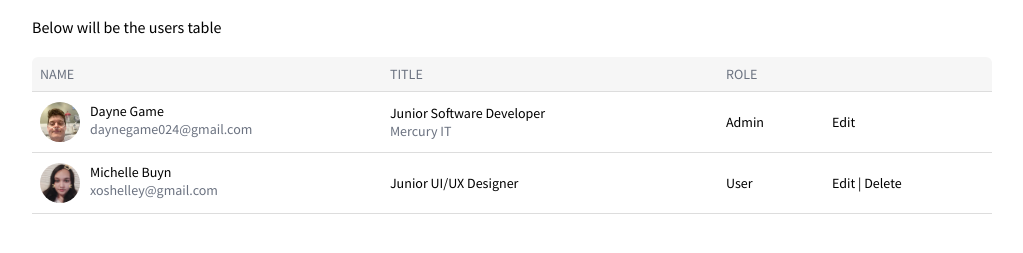
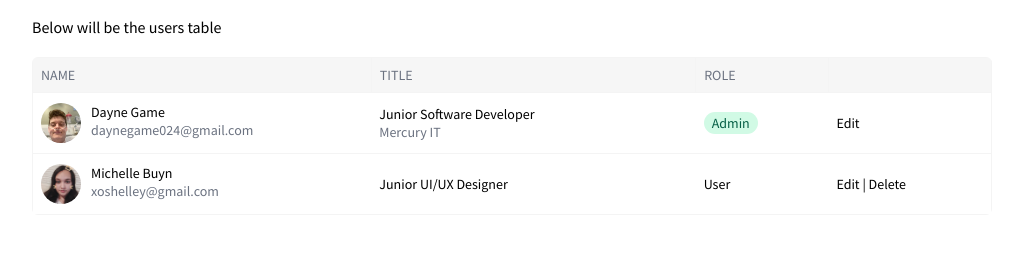
Before and after one commit to Dayne-Game/CSS-Framework, a plain HTML site: page index.html in a window 1280 px wide. Shown: the part 63-316 px from the top of the page, without its empty margins (128-1151 px from the left). Drawn offline with Linux system fonts and the light colour scheme.

Commit message:
Added some more styles to table

```diff
--- a/css/style.css
+++ b/css/style.css
@@ -25,11 +25,17 @@ table {
   background: #ffffff;
   width: 100%;
   border-collapse: collapse;
+  border-radius: 6px;
+  overflow: hidden;
 }
 
 td,
 th {
   padding: 8px;
+}
+
+tbody {
+  border: .5px solid #f4f4f4;
 }
 
 th {
@@ -43,18 +49,12 @@ th {
 
   color: rgba(107, 114, 128, 1);
   font-size: 14px;
-}
 
-th:first-child {
-  border-top-left-radius: 6px;
-}
-
-th:last-child {
-  border-top-right-radius: 6px;
+  border: .5px solid #f4f4f4;
 }
 
 tr {
-  border-bottom: 0.5px solid #ddd;
+  border-bottom: 0.5px solid #f4f4f4;
 }
 
 td {
@@ -62,6 +62,9 @@ td {
   padding-bottom: 10px;
   font-size: 14px;
 }
+
+tbody, tr:last-child td:first-child { border-bottom-left-radius: 30px; }
+tbody, tr:last-child td:last-child { border-bottom-right-radius: 30px; }
 
 .line-one {
   display: block;
@@ -83,4 +86,20 @@ td {
   object-fit: cover;
 }
 
-/* Side Navigation */
+.role {
+  padding: 2px 8px 2px 8px;
+  border-radius: 25px;
+}
+
+.role.admin {
+  background: #D1FAE5;
+  color: #065F46;
+}
+
+.card {
+  height: 300px;
+  width: 240px;
+
+  border-radius: 25px;
+  border: 1px solid #333;
+}
--- a/index.html
+++ b/index.html
@@ -15,12 +15,15 @@
       <p>Below will be the users table</p>
       <br />
       <table>
+        <thead>
           <tr>
             <th>Name</th>
             <th>Title</th>
             <th>Role</th>
             <th></th>
           </tr>
+        </thead>
+        <tbody>
           <tr>
             <td>
               <img src="mugshot.png" class="table-profile-image" />
@@ -31,7 +34,7 @@
               <span class="line-one">Junior Software Developer</span>
               <span class="line-two">Mercury IT</span>
             </td>
-          <td>Admin</td>
+            <td><span class="role admin">Admin</span></td>
             <td>Edit</td>
           </tr>
           <tr>
@@ -44,6 +47,7 @@
             <td>User</td>
             <td>Edit | Delete</td>
           </tr>
+        </tbody>
       </table>
     </div>
   </body>
```
Also changed, not shown: user.html (+3 -1 lines). Lines whose indentation alone changed are shown as unchanged.
